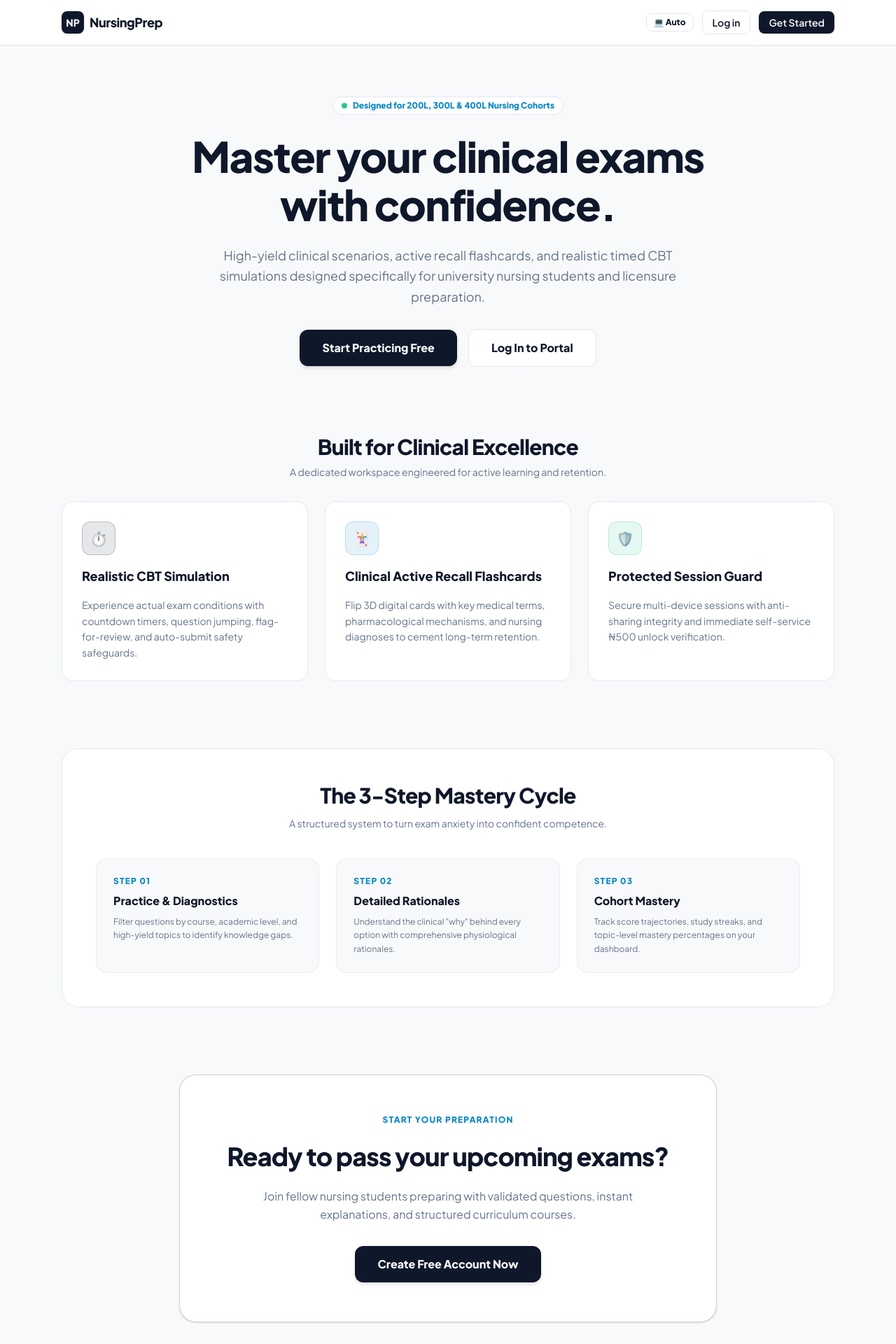
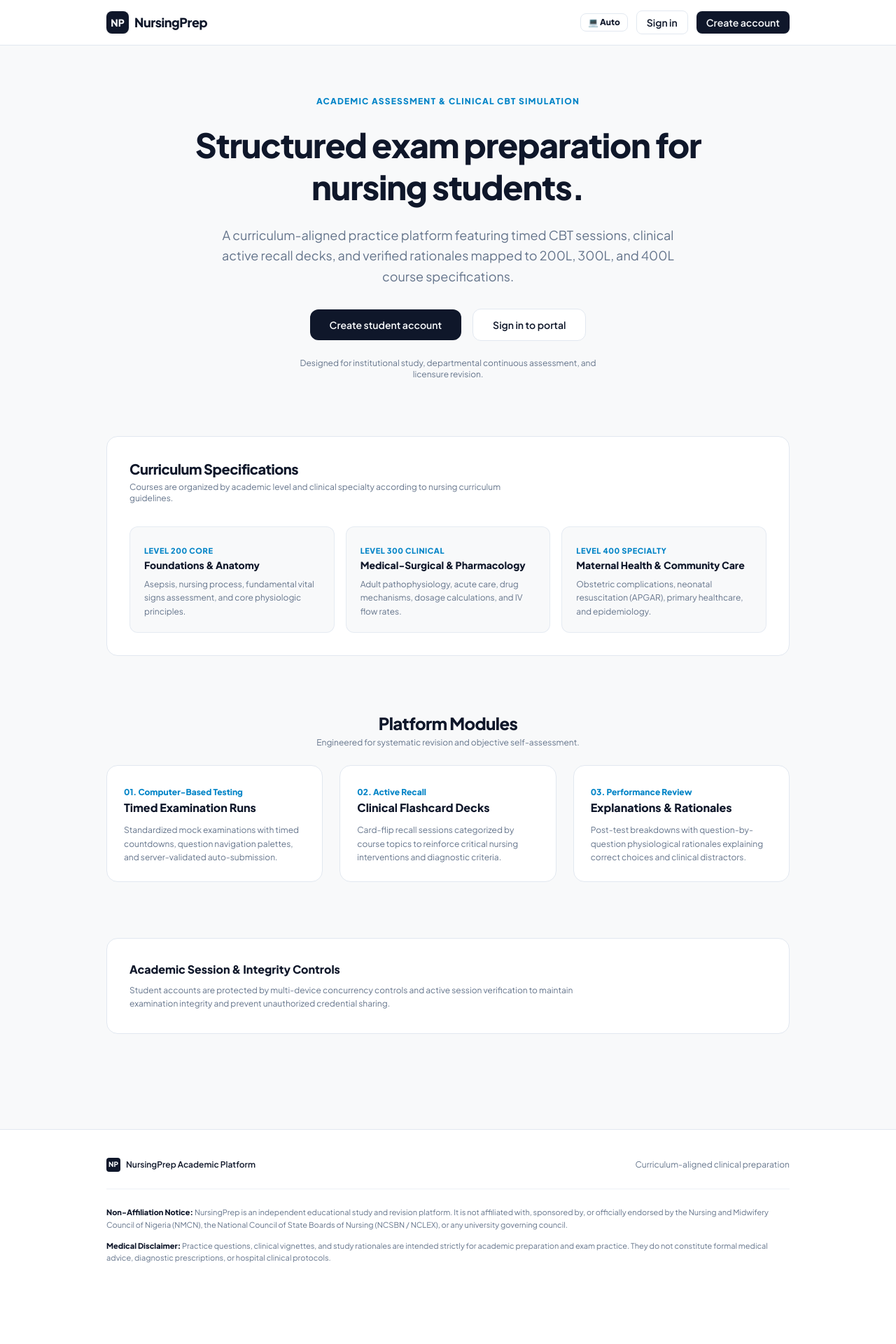
Before and after one commit to Malvis12/NURSINGPREP-app, a React (Vite) app: page / in a window 1280 px wide. Shown: the top 1920 px of the page at 70% size. After the commit the page ends 1846 px from the top, so only its background shows below. Built offline with nearby package versions, Linux system fonts and the light colour scheme; no server answers.

Commit message:
refactor: clean academic tone for landing page, remove marketing cliches

```diff
--- a/src/pages/LandingPage.tsx
+++ b/src/pages/LandingPage.tsx
@@ -8,7 +8,7 @@ export function LandingPage() {
     <div className="min-h-screen bg-bg text-text selection:bg-accent/20">
       {/* Header */}
       <header className="sticky top-0 z-40 border-b border-border bg-surface/90 backdrop-blur-md">
-        <div className="max-w-6xl mx-auto px-6 h-16 flex items-center justify-between">
+        <div className="max-w-5xl mx-auto px-6 h-16 flex items-center justify-between">
           <div className="flex items-center gap-2 cursor-pointer" onClick={() => navigate('/')}>
             <div className="w-8 h-8 rounded-lg bg-primary flex items-center justify-center text-on-primary font-black text-sm shadow-sm">
               NP
@@ -20,162 +20,156 @@ export function LandingPage() {
             <button
               type="button"
               onClick={() => navigate('/login')}
-              className="border border-border hover:border-accent bg-surface text-text px-3.5 py-1.5 text-sm font-semibold rounded-lg transition hover:bg-surface-elevated"
+              className="border border-border hover:border-accent bg-surface text-text px-3.5 py-1.5 text-sm font-semibold rounded-lg transition"
             >
-              Log in
+              Sign in
             </button>
             <button
               type="button"
               onClick={() => navigate('/signup')}
               className="bg-primary text-on-primary hover:opacity-90 px-3.5 py-1.5 text-sm font-semibold rounded-lg transition"
             >
-              Get Started
+              Create account
             </button>
           </div>
         </div>
       </header>
 
-      <main className="max-w-6xl mx-auto px-6 py-12 space-y-24">
-        {/* Hero */}
-        <section className="text-center max-w-3xl mx-auto space-y-6 pt-6">
-          <div className="inline-flex items-center gap-2 px-3 py-1 rounded-full border border-border bg-surface text-xs font-bold text-accent">
-            <span className="w-2 h-2 rounded-full bg-emerald-500 animate-pulse" />
-            Designed for 200L, 300L & 400L Nursing Cohorts
+      <main className="max-w-5xl mx-auto px-6 py-14 space-y-20">
+        {/* Academic Hero */}
+        <section className="text-center max-w-3xl mx-auto space-y-6 pt-4">
+          <div className="text-xs uppercase font-extrabold tracking-widest text-accent">
+            Academic Assessment &amp; Clinical CBT Simulation
           </div>
-          <h1 className="text-4xl sm:text-6xl font-black tracking-tight leading-[1.15]">
-            Master your clinical exams with confidence.
+          <h1 className="text-4xl sm:text-5xl font-extrabold tracking-tight leading-tight">
+            Structured exam preparation for nursing students.
           </h1>
-          <p className="text-lg text-muted leading-relaxed max-w-2xl mx-auto">
-            High-yield clinical scenarios, active recall flashcards, and realistic timed CBT simulations designed specifically for university nursing students and licensure preparation.
+          <p className="text-base sm:text-lg text-muted leading-relaxed max-w-2xl mx-auto">
+            A curriculum-aligned practice platform featuring timed CBT sessions, clinical active recall decks, and verified rationales mapped to 200L, 300L, and 400L course specifications.
           </p>
           <div className="flex flex-col sm:flex-row items-center justify-center gap-4 pt-2">
             <button
               type="button"
               onClick={() => navigate('/signup')}
-              className="w-full sm:w-auto bg-primary text-on-primary px-8 py-3.5 text-base font-bold rounded-xl shadow-md hover:opacity-90 transition active:scale-[0.98]"
+              className="w-full sm:w-auto bg-primary text-on-primary px-7 py-3 text-sm font-semibold rounded-xl transition hover:opacity-95 active:scale-[0.98]"
             >
-              Start Practicing Free
+              Create student account
             </button>
             <button
               type="button"
               onClick={() => navigate('/login')}
-              className="w-full sm:w-auto border border-border bg-surface text-text px-8 py-3.5 text-base font-bold rounded-xl hover:border-accent hover:bg-surface-elevated transition active:scale-[0.98]"
+              className="w-full sm:w-auto border border-border bg-surface text-text px-7 py-3 text-sm font-semibold rounded-xl hover:border-accent transition active:scale-[0.98]"
             >
-              Log In to Portal
+              Sign in to portal
             </button>
+          </div>
+          <p className="text-xs text-muted max-w-md mx-auto">
+            Designed for institutional study, departmental continuous assessment, and licensure revision.
+          </p>
+        </section>
+
+        {/* Curriculum & Structure Overview */}
+        <section aria-label="Curriculum Overview">
+          <div className="border border-border bg-surface p-8 rounded-2xl space-y-6">
+            <div className="max-w-xl space-y-1">
+              <h2 className="text-xl font-bold tracking-tight">Curriculum Specifications</h2>
+              <p className="text-xs text-muted">
+                Courses are organized by academic level and clinical specialty according to nursing curriculum guidelines.
+              </p>
+            </div>
+
+            <div className="grid grid-cols-1 sm:grid-cols-2 lg:grid-cols-3 gap-4 pt-2">
+              <div className="border border-border/80 bg-bg p-5 rounded-xl space-y-2">
+                <span className="text-[11px] font-bold text-accent uppercase tracking-wider">Level 200 Core</span>
+                <p className="text-sm font-bold">Foundations &amp; Anatomy</p>
+                <p className="text-xs text-muted leading-relaxed">
+                  Asepsis, nursing process, fundamental vital signs assessment, and core physiologic principles.
+                </p>
+              </div>
+
+              <div className="border border-border/80 bg-bg p-5 rounded-xl space-y-2">
+                <span className="text-[11px] font-bold text-accent uppercase tracking-wider">Level 300 Clinical</span>
+                <p className="text-sm font-bold">Medical-Surgical &amp; Pharmacology</p>
+                <p className="text-xs text-muted leading-relaxed">
+                  Adult pathophysiology, acute care, drug mechanisms, dosage calculations, and IV flow rates.
+                </p>
+              </div>
+
+              <div className="border border-border/80 bg-bg p-5 rounded-xl space-y-2">
+                <span className="text-[11px] font-bold text-accent uppercase tracking-wider">Level 400 Specialty</span>
+                <p className="text-sm font-bold">Maternal Health &amp; Community Care</p>
+                <p className="text-xs text-muted leading-relaxed">
+                  Obstetric complications, neonatal resuscitation (APGAR), primary healthcare, and epidemiology.
+                </p>
+              </div>
+            </div>
           </div>
         </section>
 
-        {/* Feature Highlights Grid */}
-        <section aria-label="Core Capabilities" className="space-y-8">
-          <div className="text-center space-y-2">
-            <h2 className="text-2xl sm:text-3xl font-extrabold tracking-tight">Built for Clinical Excellence</h2>
-            <p className="text-sm text-muted">A dedicated workspace engineered for active learning and retention.</p>
+        {/* Study Cycle & Capabilities */}
+        <section aria-label="Platform capabilities" className="space-y-6">
+          <div className="text-center space-y-1 max-w-md mx-auto">
+            <h2 className="text-2xl font-bold tracking-tight">Platform Modules</h2>
+            <p className="text-xs text-muted">Engineered for systematic revision and objective self-assessment.</p>
           </div>
 
           <div className="grid grid-cols-1 md:grid-cols-3 gap-6">
-            {/* Feature 1 */}
-            <div className="border border-border bg-surface p-7 rounded-2xl space-y-4 hover:border-accent/40 transition">
-              <div className="w-12 h-12 rounded-xl bg-primary/10 border border-primary/20 flex items-center justify-center text-primary text-xl font-bold">
-                ⏱️
-              </div>
-              <h3 className="text-lg font-bold">Realistic CBT Simulation</h3>
-              <p className="text-sm text-muted leading-relaxed">
-                Experience actual exam conditions with countdown timers, question jumping, flag-for-review, and auto-submit safety safeguards.
+            <div className="border border-border bg-surface p-6 rounded-2xl space-y-2.5">
+              <span className="text-xs font-bold text-accent">01. Computer-Based Testing</span>
+              <h3 className="text-base font-bold">Timed Examination Runs</h3>
+              <p className="text-xs text-muted leading-relaxed">
+                Standardized mock examinations with timed countdowns, question navigation palettes, and server-validated auto-submission.
               </p>
             </div>
 
-            {/* Feature 2 */}
-            <div className="border border-border bg-surface p-7 rounded-2xl space-y-4 hover:border-accent/40 transition">
-              <div className="w-12 h-12 rounded-xl bg-accent/10 border border-accent/20 flex items-center justify-center text-accent text-xl font-bold">
-                🃏
-              </div>
-              <h3 className="text-lg font-bold">Clinical Active Recall Flashcards</h3>
-              <p className="text-sm text-muted leading-relaxed">
-                Flip 3D digital cards with key medical terms, pharmacological mechanisms, and nursing diagnoses to cement long-term retention.
+            <div className="border border-border bg-surface p-6 rounded-2xl space-y-2.5">
+              <span className="text-xs font-bold text-accent">02. Active Recall</span>
+              <h3 className="text-base font-bold">Clinical Flashcard Decks</h3>
+              <p className="text-xs text-muted leading-relaxed">
+                Card-flip recall sessions categorized by course topics to reinforce critical nursing interventions and diagnostic criteria.
               </p>
             </div>
 
-            {/* Feature 3 */}
-            <div className="border border-border bg-surface p-7 rounded-2xl space-y-4 hover:border-accent/40 transition">
-              <div className="w-12 h-12 rounded-xl bg-emerald-500/10 border border-emerald-500/20 flex items-center justify-center text-emerald-500 text-xl font-bold">
-                🛡️
-              </div>
-              <h3 className="text-lg font-bold">Protected Session Guard</h3>
-              <p className="text-sm text-muted leading-relaxed">
-                Secure multi-device sessions with anti-sharing integrity and immediate self-service ₦500 unlock verification.
+            <div className="border border-border bg-surface p-6 rounded-2xl space-y-2.5">
+              <span className="text-xs font-bold text-accent">03. Performance Review</span>
+              <h3 className="text-base font-bold">Explanations &amp; Rationales</h3>
+              <p className="text-xs text-muted leading-relaxed">
+                Post-test breakdowns with question-by-question physiological rationales explaining correct choices and clinical distractors.
               </p>
             </div>
           </div>
         </section>
 
-        {/* Study Cycle Process */}
-        <section aria-label="Study cycle" className="border border-border bg-surface p-8 sm:p-12 rounded-3xl">
-          <div className="max-w-2xl mx-auto text-center space-y-3 mb-10">
-            <h2 className="text-2xl sm:text-3xl font-extrabold tracking-tight">The 3-Step Mastery Cycle</h2>
-            <p className="text-sm text-muted">A structured system to turn exam anxiety into confident competence.</p>
-          </div>
-          <div className="grid grid-cols-1 md:grid-cols-3 gap-6">
-            <div className="border border-border/70 bg-bg p-6 rounded-2xl space-y-2">
-              <p className="font-black text-xs text-accent uppercase tracking-widest">Step 01</p>
-              <h4 className="font-bold text-base">Practice & Diagnostics</h4>
-              <p className="text-xs text-muted leading-relaxed">Filter questions by course, academic level, and high-yield topics to identify knowledge gaps.</p>
-            </div>
-            <div className="border border-border/70 bg-bg p-6 rounded-2xl space-y-2">
-              <p className="font-black text-xs text-accent uppercase tracking-widest">Step 02</p>
-              <h4 className="font-bold text-base">Detailed Rationales</h4>
-              <p className="text-xs text-muted leading-relaxed">Understand the clinical "why" behind every option with comprehensive physiological rationales.</p>
-            </div>
-            <div className="border border-border/70 bg-bg p-6 rounded-2xl space-y-2">
-              <p className="font-black text-xs text-accent uppercase tracking-widest">Step 03</p>
-              <h4 className="font-bold text-base">Cohort Mastery</h4>
-              <p className="text-xs text-muted leading-relaxed">Track score trajectories, study streaks, and topic-level mastery percentages on your dashboard.</p>
-            </div>
-          </div>
-        </section>
-
-        {/* Call to action */}
-        <section className="border border-primary/20 bg-surface p-8 sm:p-14 rounded-3xl text-center max-w-3xl mx-auto space-y-6 shadow-sm">
-          <div className="text-xs uppercase font-extrabold tracking-widest text-accent">
-            Start Your Preparation
-          </div>
-          <h2 className="text-3xl sm:text-4xl font-black tracking-tight">
-            Ready to pass your upcoming exams?
-          </h2>
-          <p className="text-base text-muted max-w-xl mx-auto leading-relaxed">
-            Join fellow nursing students preparing with validated questions, instant explanations, and structured curriculum courses.
-          </p>
-          <div className="pt-2">
-            <button
-              type="button"
-              onClick={() => navigate('/signup')}
-              className="bg-primary text-on-primary px-8 py-3.5 text-base font-bold rounded-xl hover:opacity-90 shadow-md transition active:scale-[0.98]"
-            >
-              Create Free Account Now
-            </button>
+        {/* Academic Integrity & Account Security */}
+        <section className="border border-border bg-surface p-8 rounded-2xl">
+          <div className="max-w-2xl space-y-2">
+            <h3 className="text-base font-bold">Academic Session &amp; Integrity Controls</h3>
+            <p className="text-xs text-muted leading-relaxed">
+              Student accounts are protected by multi-device concurrency controls and active session verification to maintain examination integrity and prevent unauthorized credential sharing.
+            </p>
           </div>
         </section>
       </main>
 
       {/* Footer & Compliance Disclaimers */}
       <footer className="border-t border-border mt-20 py-10 bg-surface">
-        <div className="max-w-6xl mx-auto px-6 space-y-6">
-          <div className="flex flex-col sm:flex-row items-center justify-between gap-4 text-sm text-muted">
+        <div className="max-w-5xl mx-auto px-6 space-y-6">
+          <div className="flex flex-col sm:flex-row items-center justify-between gap-4 text-xs text-muted">
             <div className="flex items-center gap-2">
-              <div className="w-6 h-6 rounded-md bg-primary flex items-center justify-center text-on-primary font-bold text-xs">
+              <div className="w-5 h-5 rounded bg-primary flex items-center justify-center text-on-primary font-bold text-[10px]">
                 NP
               </div>
-              <p className="font-bold text-text">NursingPrep CBT Platform</p>
+              <span className="font-semibold text-text">NursingPrep Academic Platform</span>
             </div>
-            <p className="text-xs">Practice with purpose · Progress with confidence</p>
+            <p>Curriculum-aligned clinical preparation</p>
           </div>
 
           <div className="border-t border-border/60 pt-6 space-y-3 text-[11px] text-muted leading-relaxed">
             <p>
-              <strong className="text-text">Examination Non-Affiliation Notice:</strong> NursingPrep is an independent educational preparatory platform designed for clinical revision and examination simulation. It is not affiliated with, sponsored by, or officially endorsed by the Nursing and Midwifery Council of Nigeria (NMCN), the National Council of State Boards of Nursing (NCSBN / NCLEX), or any university governing council. All trademarks are the property of their respective owners.
+              <strong className="text-text">Non-Affiliation Notice:</strong> NursingPrep is an independent educational study and revision platform. It is not affiliated with, sponsored by, or officially endorsed by the Nursing and Midwifery Council of Nigeria (NMCN), the National Council of State Boards of Nursing (NCSBN / NCLEX), or any university governing council.
             </p>
             <p>
-              <strong className="text-text">Medical Disclaimer:</strong> Content, question stems, and rationales provided on this platform are for academic study and licensure practice only. They do not constitute formal medical advice, clinical nursing protocols, or diagnostic prescriptions.
+              <strong className="text-text">Medical Disclaimer:</strong> Practice questions, clinical vignettes, and study rationales are intended strictly for academic preparation and exam practice. They do not constitute formal medical advice, diagnostic prescriptions, or hospital clinical protocols.
             </p>
           </div>
         </div>
```
